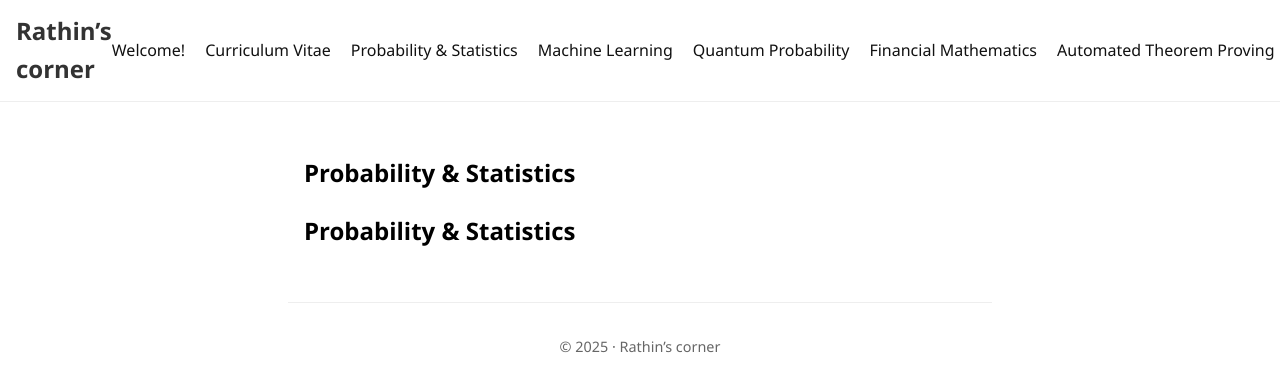
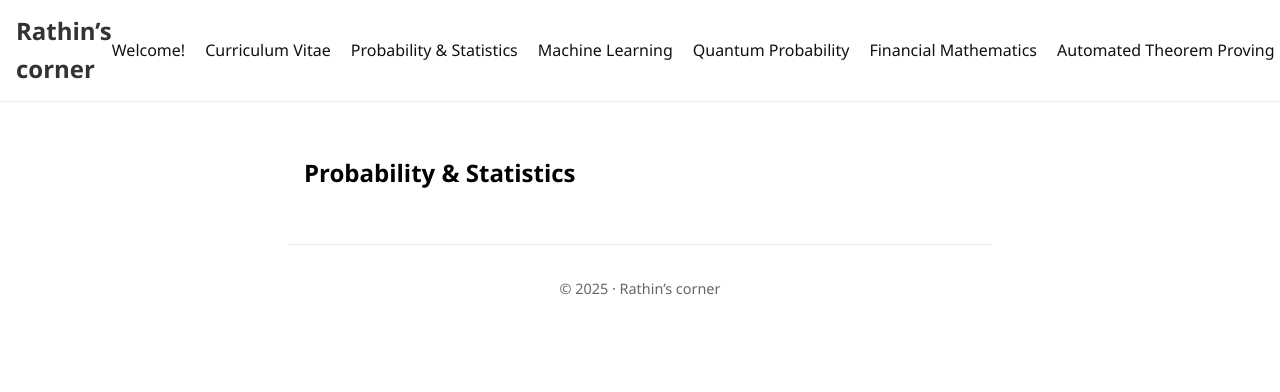
Before and after one commit to rnkarmakar/rnkarmakar.github.io, a Jekyll site: the page built from research/probability-statistics.md, in a window 1280 px wide. Shown: the top 392 px of the page. Built offline with Jekyll 4.4.1, drawn with Linux system fonts in a browser that asks for light colours.

Commit message:
Update probability-statistics.md

```diff
--- a/research/probability-statistics.md
+++ b/research/probability-statistics.md
@@ -4,5 +4,3 @@ title: "Probability & Statistics"
 permalink: /research/probability-statistics/
 nav_order: 3
 ---
-
-# Probability & Statistics
```
